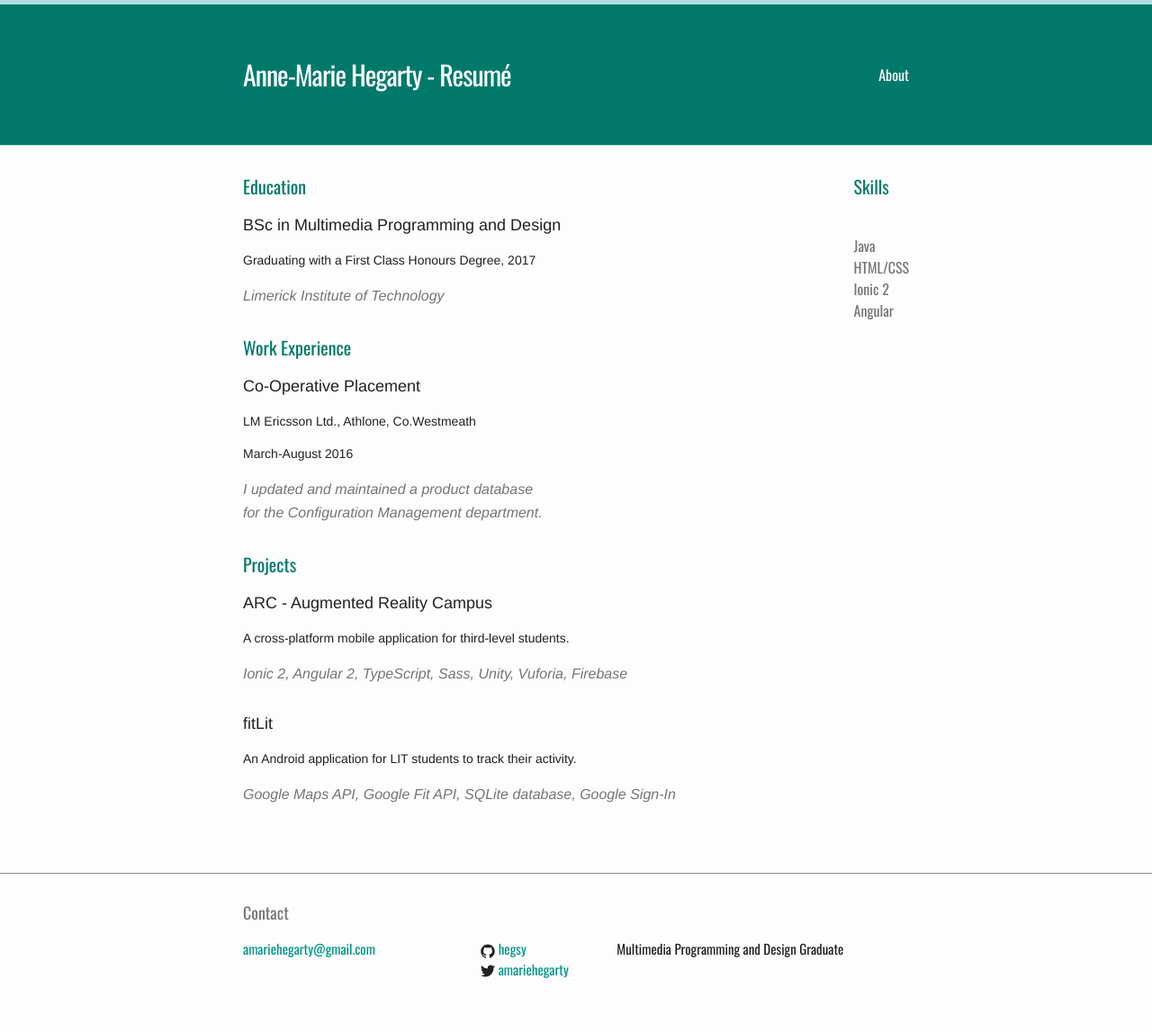
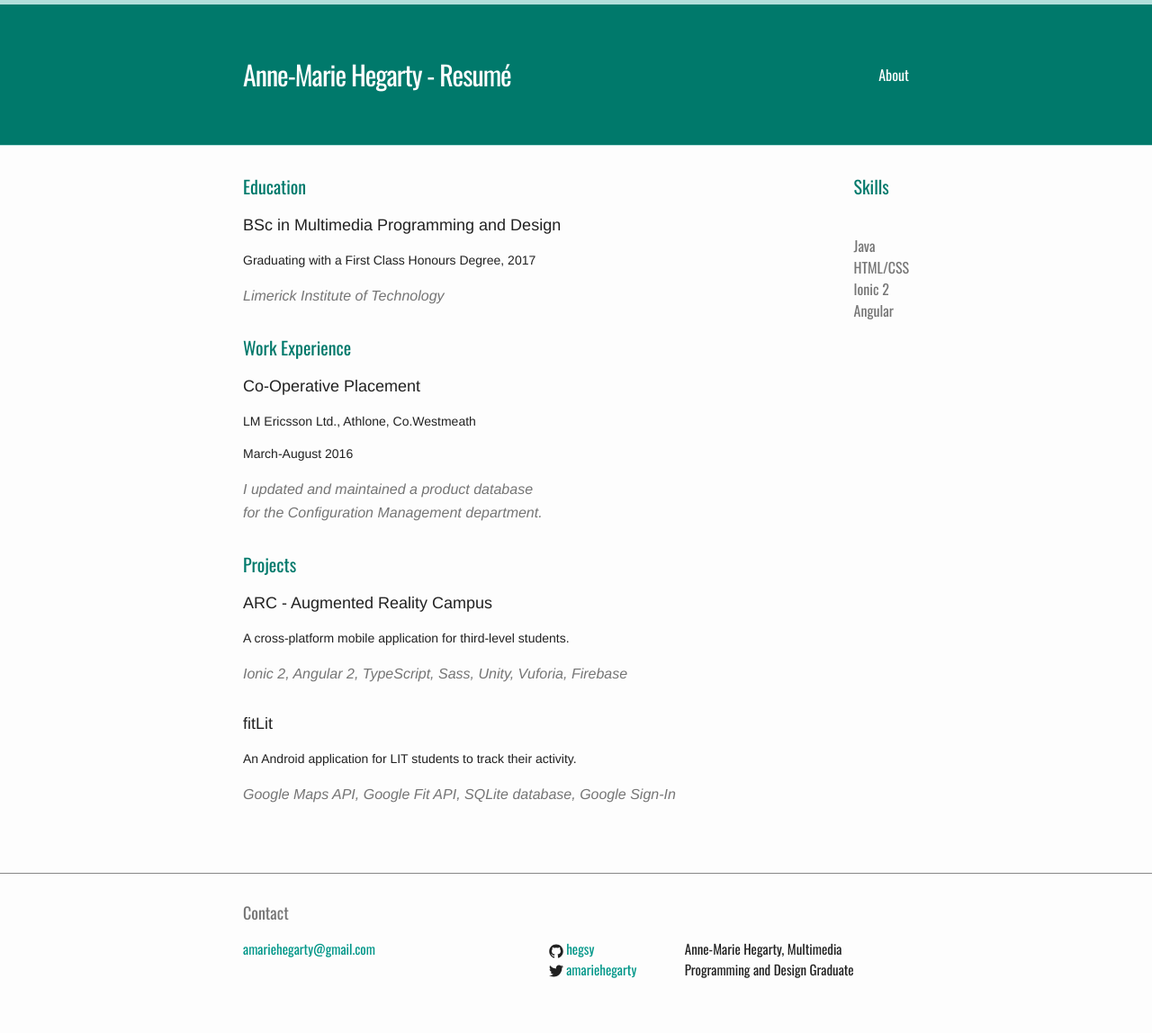
Before and after one commit to hegsy/hegsy.github.io, a Jekyll site: the page built from index.html, in a window 1280 px wide. Shown: the whole page at 90% size. Built offline with Jekyll 4.4.1, drawn with Linux system fonts in a browser that asks for light colours.

Commit message:
footer layout

```diff
--- a/_config.yml
+++ b/_config.yml
@@ -9,7 +9,7 @@
 title: Anne-Marie Hegarty - Resumé
 email: amariehegarty@gmail.com
 description: > # this means to ignore newlines until "baseurl:"
-  Multimedia Programming and Design Graduate
+  Anne-Marie Hegarty, Multimedia Programming and Design Graduate
 baseurl: "" # the subpath of your site, e.g. /blog
 url: "http://yourdomain.com" # the base hostname & protocol for your site
 twitter_username: amariehegarty
--- a/_includes/footer.html
+++ b/_includes/footer.html
@@ -5,7 +5,7 @@
     <h2 class="footer-heading">Contact</h2>
 
     <div class="footer-col-wrapper">
-      <div class="footer-col footer-col-1">
+      <div class="footer-col footer-col-3">
         <ul class="contact-list">
 <!--          <li>{{ site.title }}</li>-->
           <li><a href="mailto:{{ site.email }}">{{ site.email }}</a></li>
@@ -28,7 +28,7 @@
         </ul>
       </div>
 
-      <div class="footer-col footer-col-3">
+      <div class="footer-col footer-col-1">
         <p>{{ site.description }}</p>
       </div>
     </div>
```
